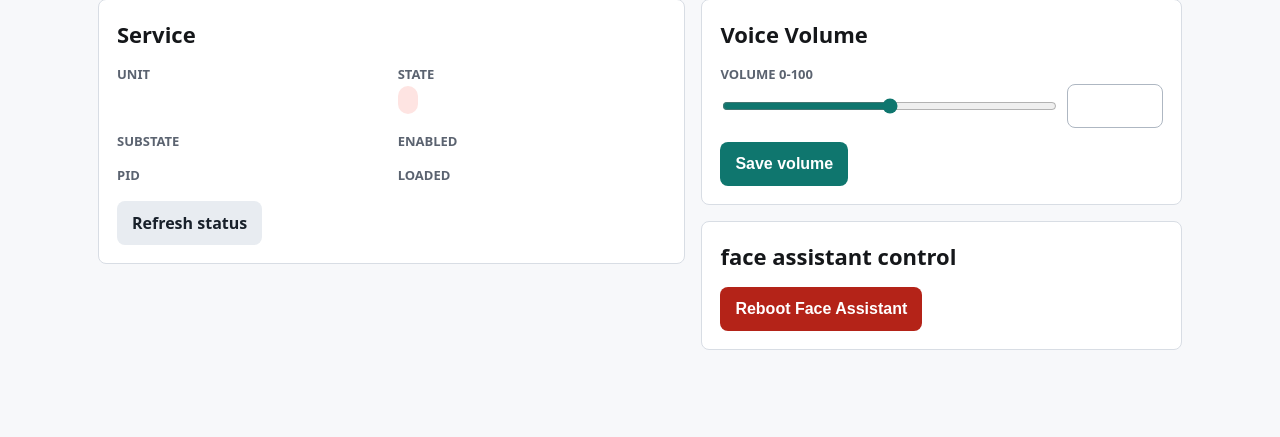
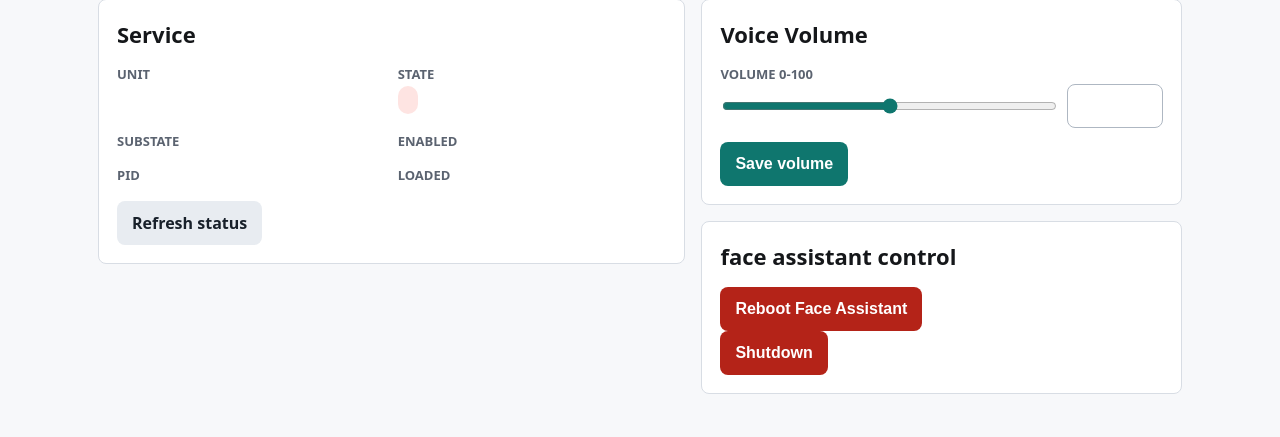
Before and after one commit to mdequanter/jetsonOrin, a Flask app: template faceassist/configuration/templates/control.html in a window 1280 px wide. Shown: the part 363-800 px from the top of the page. Run offline with Flask 3, Linux system fonts and the light colour scheme; the template is opened without the code that fills it, so the values that code supplies are empty.

Commit message:
shutdown

```diff
--- a/faceassist/configuration/app.py
+++ b/faceassist/configuration/app.py
@@ -260,7 +260,7 @@ def aligncamera_page():
 @app.route("/aligncamera/feed")
 def aligncamera_feed():
     return app.response_class(
-        generate_camera_frames(),
+        generate_aruco_frames(),
         mimetype="multipart/x-mixed-replace; boundary=frame",
     )
 
@@ -327,6 +327,16 @@ def reboot_system():
     _run_system_action_later(_system_action_commands("reboot"))
     return _redirect_with("Jetson reboot requested.", "ok")
 
+@app.route("/shutdown", methods=["POST"])
+def shutdown_system():
+    # Strak: enkel poweroff via systemd.
+    _run_system_action_later([
+        ["sudo", "-n", "systemctl", "poweroff"],
+        ["systemctl", "poweroff"],
+    ])
+    return redirect(url_for("settings_page", level="ok", msg="Shutdown requested."))
+
+
 
 if __name__ == "__main__":
     app.run(host=CONFIG_HOST, port=CONFIG_PORT, debug=False)
--- a/faceassist/configuration/templates/control.html
+++ b/faceassist/configuration/templates/control.html
@@ -96,6 +96,10 @@
         <form method="post" action="{{ url_for('reboot_system') }}">
           <button class="btn btn-danger" type="submit" onclick="return confirm('Reboot the Face Assistant now?');">Reboot Face Assistant</button>
         </form>
+      <form method="post" action="{{ url_for('shutdown_system') }}" style="margin:0;">
+        <button class="btn btn-danger" type="submit" onclick="return confirm('Are you sure you want to shutdown?');">Shutdown</button>
+      </form>
+
       </section>
     </div>
   </div>
```
